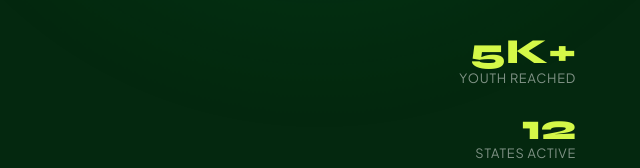
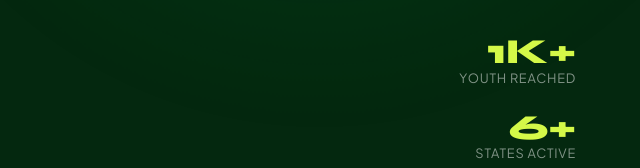
Before and after one commit to abdullahi-abubakar/ypen, a plain HTML site: page index.html in a window 1280 px wide. Shown: the part 632-800 px from the top of the page, 640-1280 px from the left. Drawn offline with Linux system fonts and the light colour scheme.

Commit message:
Update index.html

```diff
--- a/index.html
+++ b/index.html
@@ -454,8 +454,8 @@
     <a class="btn-secondary" href="#focus">Our Focus Areas</a>
   </div>
   <div class="hero-stats">
-    <div class="hero-stat"><div class="num">5K+</div><div class="lbl">Youth Reached</div></div>
-    <div class="hero-stat"><div class="num">12</div><div class="lbl">States Active</div></div>
+    <div class="hero-stat"><div class="num">1K+</div><div class="lbl">Youth Reached</div></div>
+    <div class="hero-stat"><div class="num">6+</div><div class="lbl">States Active</div></div>
     <div class="hero-stat"><div class="num">5</div><div class="lbl">Core Programs</div></div>
   </div>
 </section>
```
